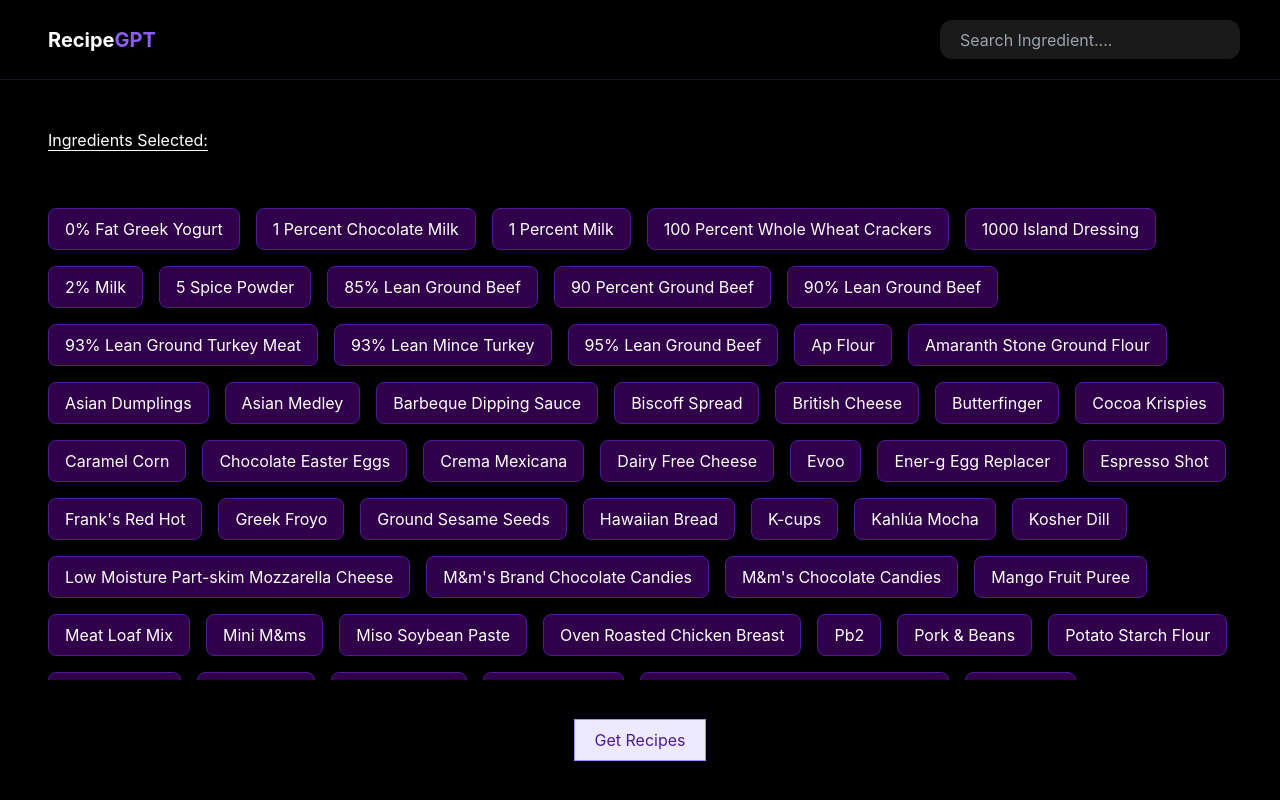
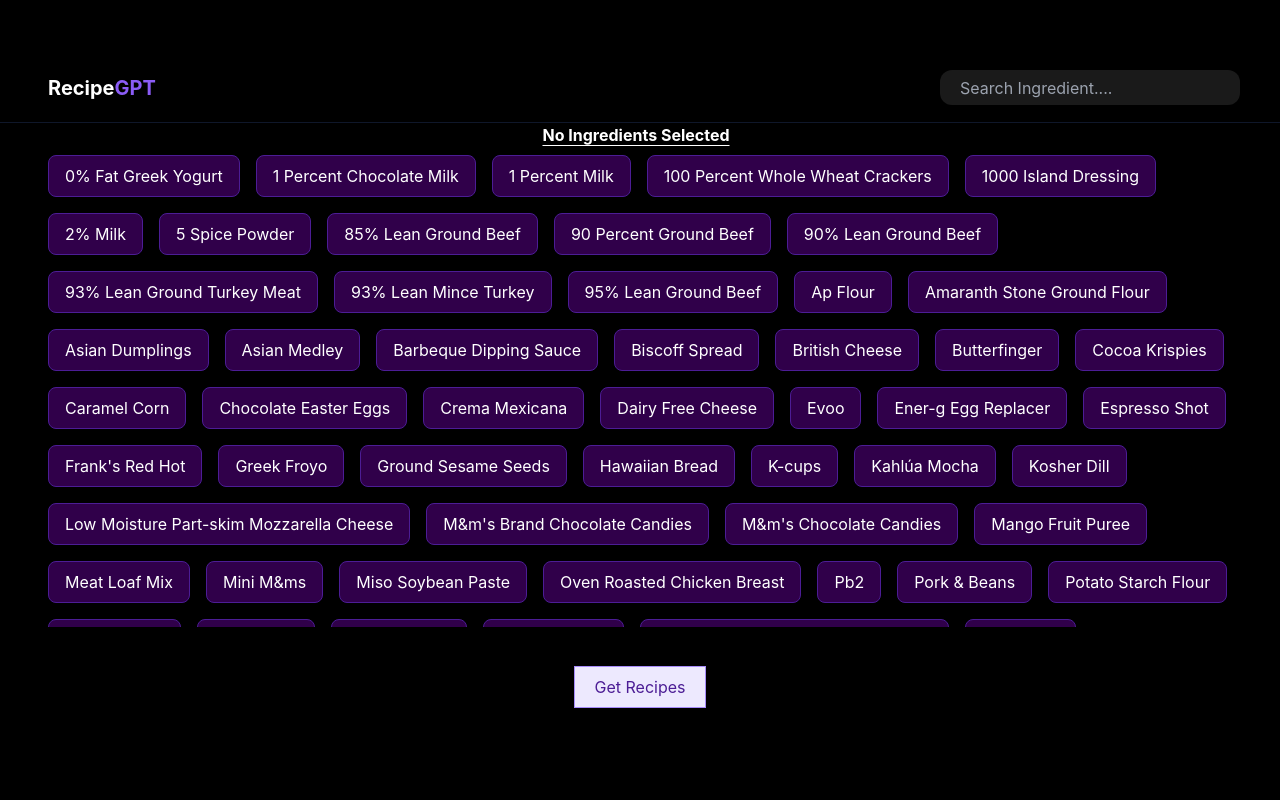
Before and after one commit to Harish-b-03/recipe-gpt, a React (Create React App) app: page / in a window 1280 px wide. Built offline with nearby package versions, Linux system fonts and the light colour scheme; the HTML template or start-up script is replaced by a standard one.

Commit message:
Componentized

```diff
--- a/src/App.js
+++ b/src/App.js
@@ -2,7 +2,7 @@
 
 function App() {
   return (
-    <div className="w-screen overflow-x-hidden">
+    <div className="w-screen p-0 m-0 overflow-x-hidden">
       <Home/>
     </div>
   );
--- a/src/Home.jsx
+++ b/src/Home.jsx
@@ -1,6 +1,10 @@
 import { useEffect, useState } from "react";
 import getResponse from "./api/getResponse";
+import Loading from "./components/Atomic/Loading";
 import Flyout from "./components/Flyout";
+import Footer from "./components/Footer";
+import SelectedIngredient from "./components/SelectedIngredient";
+import TopBar from "./components/TopBar";
 import { ingredients } from "./ingredients";
 
 const Home = () => {
@@ -15,11 +19,13 @@
   const handleSubmit = async (e) => {
     e.preventDefault();
     setLoading(true);
-    const response = await getResponse(Ingredients);
-    console.log(response)
+    if(Ingredients.length > 0){
+        const response = await getResponse(Ingredients);
+        console.log(response)
+        setResponse(response.choices[0].text)
+        setshowFlyout(true)
+    }
     setLoading(false)
-    setResponse(response.choices[0].text)
-    setshowFlyout(true)
   }
 
   const addIngredient = (ingredient) => {
@@ -39,42 +45,13 @@
 
 
   return (
-    <div className="w-full h-screen flex flex-col justify-center items-center bg-black">
-        <div className="w-full h-[10%] px-2 sm:px-10 flex justify-between items-center border-b-slate-900 border-solid border-b-[1px]">
-            <div className="mx-2 text-xl font-bold text-white">
-                <span>Recipe</span>
-                <span className="text-violet-500">GPT</span>
-            </div>
-            <div className="w-[200px] sm:w-[300px] h-[50%] relative flex justify-center items-center">
-                <input
-                onChange={(e)=>setSearch(e.target.value)}
-                placeholder="Search Ingredient...."
-                className="w-full h-full px-5 text-white bg-[rgba(255,255,255,0.1)] rounded-xl"
-                />
-            </div>
-        </div>
-        <div className="w-full h-[15%] sm:h-[15%] px-2 sm:px-10 flex justify-between items-center">
-            <div className="flex">
-                <span className="mr-4 ml-2 text-white underline underline-offset-4">
-                    Ingredients Selected:
-                </span>
-                <div>
-                    <span className="mx-1">[</span>
-                    {
-                        Ingredients.map((item)=>
-                        {
-                            return (
-                                <span key={item} className="text-white mx-2">
-                                    {`${(item.length > 30)?item.substring(0,27)+'...':item}, `}
-                                </span>
-                            )
-                        })
-                    }
-                    <span>]</span>
-                </div>
-            </div>
-        </div>
-        <div className="w-full h-[75%] sm:h-[60%] overflow-y-scroll">
+    <div className="w-full h-screen p-0 m-0 flex flex-col justify-between sm:justify-center items-center bg-black">
+
+        <TopBar setSearch={setSearch}/>
+
+        <SelectedIngredient Ingredients={Ingredients}/>
+
+        <div className="w-full h-[60%] overflow-y-scroll">
 
             <div className="w-full h-fit px-2 sm:px-10 flex flex-wrap">
                 {
@@ -101,30 +78,13 @@
                 }
             </div>
         </div>
-        <div className="w-full h-[10%] sm:h-[15%] flex justify-center items-center">
-            <button onClick={handleSubmit} className="px-5 py-2 bg-violet-100 text-violet-900 shadow-xl border-[1px] border-solid border-violet-400">
-                Get Recipes
-            </button>
-        </div>
+
+        <Footer handleSubmit={handleSubmit} />
+
         <Flyout showFlyout={showFlyout} setshowFlyout={setshowFlyout} Response={Response}/>
-        {
-            loading &&
-            <div className="w-screen h-full fixed top-0 bg-[rgba(0,0,0,0.9)] z-50">
-                <div class="w-full h-full flex flex-col items-center justify-center">
-                    <div
-                        class="text-violet-500 h-12 w-12 inline-block animate-spin rounded-full border-[6px] border-solid border-current border-r-transparent align-[-0.125em] motion-reduce:animate-[spin_1.5s_linear_infinite]"
-                        role="status">
-                        <span
-                        class="!absolute !-m-px !h-px !w-px !overflow-hidden !whitespace-nowrap !border-0 !p-0 ![clip:rect(0,0,0,0)]"
-                        >Loading...</span
-                        >
-                    </div>
-                    <div className="mt-10 px-5 py-2 text-lg font-bold tracking-wider rounded-xl bg-[rgba(0,0,0,0.9)] text-violet-500">
-                        Talking to chef <span className="underline underline-offset-4">GPT</span>....
-                    </div>
-                </div>
-            </div>
-        }
+
+        { loading && <Loading/> }
+
     </div>
   )
 }
--- /dev/null
+++ b/src/components/Atomic/Loading.jsx
@@ -0,0 +1,22 @@
+
+const Loading = () => {
+  return (
+    <div className="w-screen h-full fixed top-0 bg-[rgba(0,0,0,0.9)] z-50">
+        <div class="w-full h-full flex flex-col items-center justify-center">
+            <div
+                class="text-violet-500 h-12 w-12 inline-block animate-spin rounded-full border-[6px] border-solid border-current border-r-transparent align-[-0.125em] motion-reduce:animate-[spin_1.5s_linear_infinite]"
+                role="status">
+                <span
+                class="!absolute !-m-px !h-px !w-px !overflow-hidden !whitespace-nowrap !border-0 !p-0 ![clip:rect(0,0,0,0)]"
+                >Loading...</span
+                >
+            </div>
+            <div className="mt-10 px-5 py-2 text-lg font-bold tracking-wider rounded-xl bg-[rgba(0,0,0,0.9)] text-violet-500">
+                Talking to chef <span className="underline underline-offset-4">GPT</span>....
+            </div>
+        </div>
+    </div>
+  )
+}
+
+export default Loading
--- /dev/null
+++ b/src/components/Atomic/Logo.jsx
@@ -0,0 +1,11 @@
+
+const Logo = () => {
+  return (
+    <div className="mx-2 text-xl font-bold text-white">
+        <span>Recipe</span>
+        <span className="text-violet-500">GPT</span>
+    </div>
+  )
+}
+
+export default Logo
--- /dev/null
+++ b/src/components/Footer.jsx
@@ -0,0 +1,12 @@
+
+const Footer = ({handleSubmit}) => {
+  return (
+    <div className="w-full h-[10%] sm:h-[15%] flex justify-center items-center">
+        <button onClick={handleSubmit} className="px-5 py-2 bg-violet-100 text-violet-900 shadow-xl border-[1px] border-solid border-violet-400">
+            Get Recipes
+        </button>
+    </div>
+  )
+}
+
+export default Footer
--- /dev/null
+++ b/src/components/SelectedIngredient.jsx
@@ -0,0 +1,47 @@
+
+const Label = () => {
+    return (
+        <div className="w-full sm:w-max text-center sm:mr-4 sm:ml-2 my-1 sm:my-0 font-bold text-white sm:underline underline-offset-4">
+            Ingredients Selected:
+        </div>
+    )
+}
+
+const SelectedIngredient = ({Ingredients}) => {
+
+  if(Ingredients.length === 0){
+    return (
+        <div className="w-full h-fit px-2 sm:px-10 flex justify-between items-center">
+            <div className="w-full text-center sm:mr-4 sm:ml-2 my-1 sm:my-0 font-bold text-white sm:underline underline-offset-4">
+                No Ingredients Selected
+            </div>
+        </div>
+    )
+  }
+
+  return (
+    <div className="w-full h-[15%] px-2 sm:px-10 flex justify-between items-center">
+        <div className="w-full flex flex-col sm:flex-row justify-center items-center">
+
+            <div>
+                <Label/>
+            </div>
+
+            <div className="flex flex-wrap justify-center ">
+                {
+                    Ingredients.map((item)=>
+                    {
+                        return (
+                            <div key={item} className="text-white mx-1 sm:mx-2">
+                                {`${(item.length > 30)?item.substring(0,27)+'...':item}, `}
+                            </div>
+                        )
+                    })
+                }
+            </div>
+        </div>
+    </div>
+  )
+}
+
+export default SelectedIngredient
--- /dev/null
+++ b/src/components/TopBar.jsx
@@ -0,0 +1,18 @@
+import Logo from './Atomic/Logo'
+
+const TopBar = ({setSearch}) => {
+  return (
+    <div className="w-full h-[10%] max-h-[70px] px-2 sm:px-10 flex justify-between items-center border-b-slate-900 border-solid border-b-[1px]">
+        <Logo/>
+        <div className="w-[200px] sm:w-[300px] h-[50%] relative flex justify-center items-center">
+            <input
+            onChange={(e)=>setSearch(e.target.value)}
+            placeholder="Search Ingredient...."
+            className="w-full h-full px-5 text-white bg-[rgba(255,255,255,0.1)] rounded-xl"
+            />
+        </div>
+    </div>
+  )
+}
+
+export default TopBar
```
